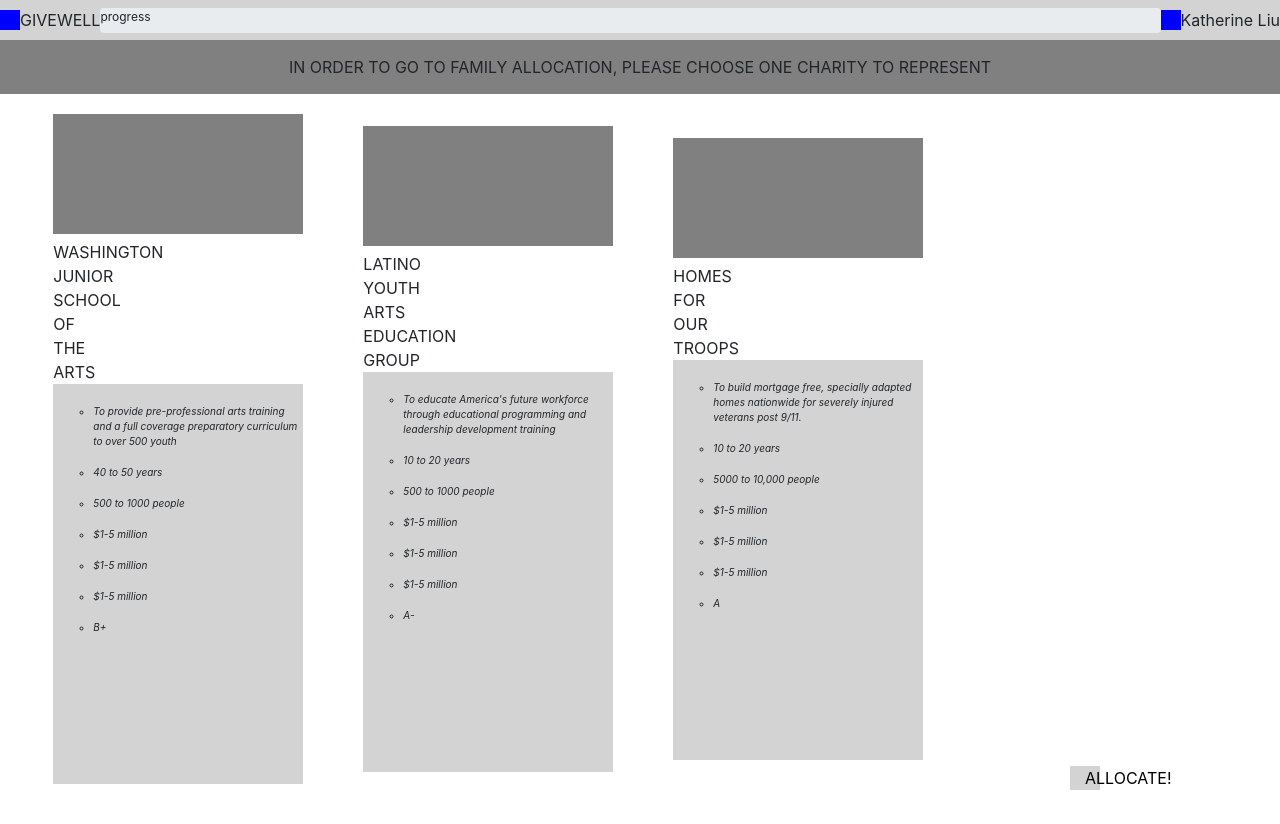
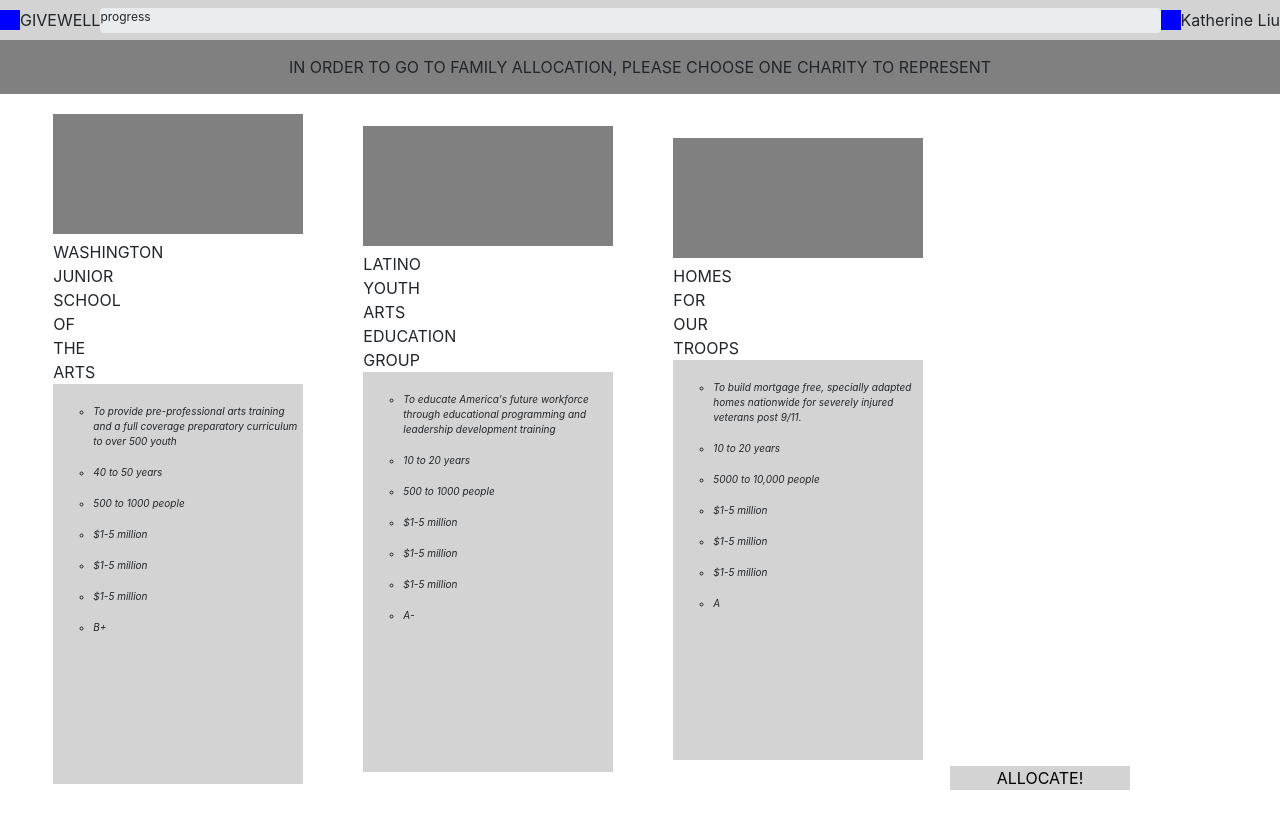
Before and after one commit to liuamyj/cs247-p4, a website: page index.html at #!/compare in a window 1280 px wide. Drawn offline with nearby package versions, Linux system fonts and the light colour scheme; some packages are replaced by stand-ins of ours.

Commit message:
fixed merge conflicts

```diff
--- a/components/compare-charities/compare-charities-template.html
+++ b/components/compare-charities/compare-charities-template.html
@@ -21,5 +21,5 @@
 	</div>
 </div>
 <div class="row">
-	<a ng-href="#!/allocate"><div class="col-md-2 offset-md-8 button">ALLOCATE!</div></a>
+	<a ng-href="#!/allocate"><div class="button allocate-button">ALLOCATE!</div></a>
 </div>
--- a/components/compare-charities/compare-charities.css
+++ b/components/compare-charities/compare-charities.css
@@ -6,10 +6,6 @@
 	padding-bottom: 40px;
 }
 
-/*.col {
-	padding-right: 70vh;
-}
-*/
 .compare {
 	text-align: center;
 	padding-top: 20px;
@@ -79,14 +75,14 @@
 	padding-top: 20px;
 }
 
-a {
+.allocate-button {
 	color: black;
 	position: absolute;
 	right:    150px;
 	bottom:   10px;
 }
 
-a:hover {
+.allocate-button:hover {
 	color: black;
 	text-decoration: none;
 }
--- a/index.html
+++ b/index.html
@@ -26,6 +26,9 @@
 
         <script src="components/compare-charities/compareController.js"></script>
         <link rel="stylesheet" type="text/css" href="components/compare-charities/compare-charities.css" />
+
+        <script src="components/allocate/allocateController.js"></script>
+        <link rel="stylesheet" type="text/css" href="components/allocate/allocate.css" />
     </head>
     <body>
     	<div ng-include="'components/header/header-template.html'" ng-controller="HeaderController"></div>
```
Lines whose indentation alone changed are shown as unchanged.
